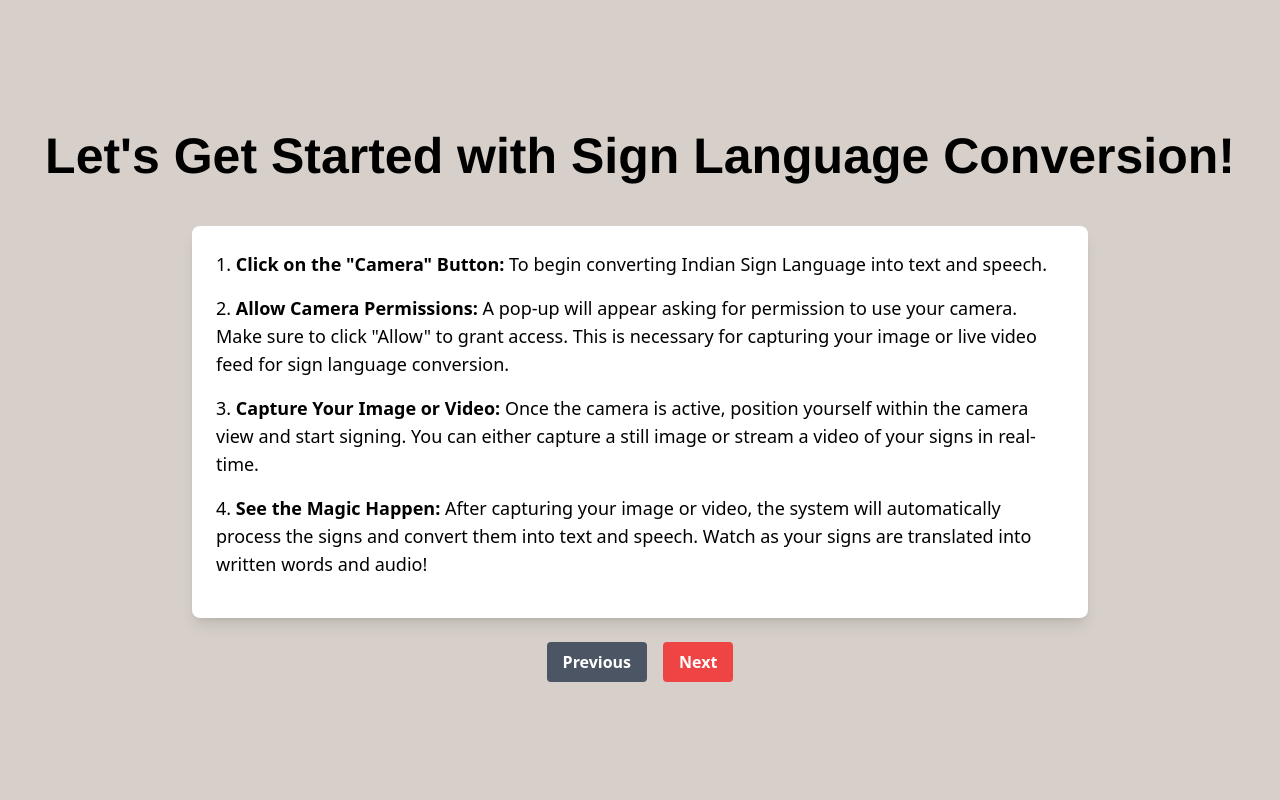
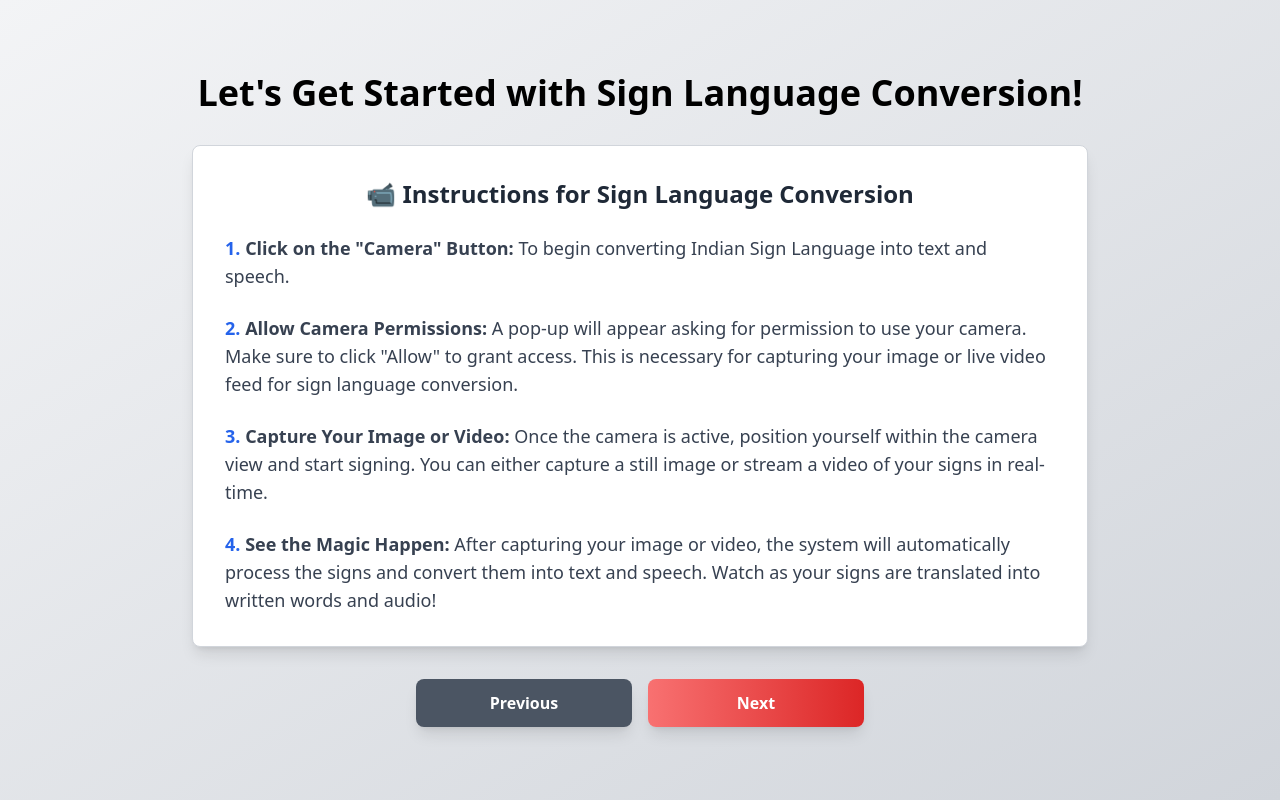
Before and after one commit to Saloni-16M/ISL, a React (Vite) app in the folder ISL/: page /next-page in a window 1280 px wide. Built offline with nearby package versions, Linux system fonts and the light colour scheme.

Commit message:
Changed design for instruction page.

```diff
--- a/ISL/src/components/NextPage/NextPage.jsx
+++ b/ISL/src/components/NextPage/NextPage.jsx
@@ -1,47 +1,70 @@
 import React from "react";
 import { useNavigate } from "react-router-dom";
-import './NextPage.css'
 
 const NextPage = () => {
   const navigate = useNavigate();
 
   const handleNext = () => {
-    navigate('/main-page'); // Replace with your actual next page route
+    navigate("/main-page"); // Replace with your actual next page route
   };
 
   const handlePrevious = () => {
-    navigate('/'); // Replace with your actual previous page route
+    navigate("/"); // Replace with your actual previous page route
   };
 
   return (
-    <div className="flex flex-col justify-center items-center h-screen p-6 next_page">
-      <h1 className=" font-bold text-center mb-8 text-white-600 head-np">
+    <div className="flex flex-col justify-center items-center h-screen p-6 bg-gradient-to-br from-gray-100 to-gray-300 text-gray-800 transition duration-500 ease-in-out">
+      <h1 className="font-extrabold text-3xl md:text-4xl text-black mb-8 text-center">
         Let's Get Started with Sign Language Conversion!
       </h1>
-      <div className="bg-white shadow-lg rounded-lg p-6 max-w-4xl text-left next-pag-box">
-        <p className="text-lg text-black-700 mb-4">
-          1. <strong>Click on the "Camera" Button:</strong> To begin converting Indian Sign Language into text and speech.
-        </p>
-        <p className="text-lg text-black-700 mb-4">
-          2. <strong>Allow Camera Permissions:</strong> A pop-up will appear asking for permission to use your camera. Make sure to click "Allow" to grant access. This is necessary for capturing your image or live video feed for sign language conversion.
-        </p>
-        <p className="text-lg text-black-700 mb-4">
-          3. <strong>Capture Your Image or Video:</strong> Once the camera is active, position yourself within the camera view and start signing. You can either capture a still image or stream a video of your signs in real-time.
-        </p>
-        <p className="text-lg text-black-700 mb-4">
-          4. <strong>See the Magic Happen:</strong> After capturing your image or video, the system will automatically process the signs and convert them into text and speech. Watch as your signs are translated into written words and audio!
-        </p>
+      <div className="bg-white shadow-lg rounded-lg p-8 max-w-4xl text-left next-pag-box transition-transform transform hover:scale-105 duration-300 ease-in-out border border-gray-300">
+        <h2 className="text-2xl font-extrabold text-gray-800 mb-6 text-center">
+          📹 Instructions for Sign Language Conversion
+        </h2>
+
+        <div className="space-y-6">
+          <p className="text-lg text-gray-700 mb-4 transition duration-200 ease-in-out hover:translate-x-1">
+            <span className="font-semibold text-blue-600">1.</span>{" "}
+            <strong>Click on the "Camera" Button:</strong> To begin converting
+            Indian Sign Language into text and speech.
+          </p>
+
+          <p className="text-lg text-gray-700 mb-4 transition duration-200 ease-in-out hover:translate-x-1">
+            <span className="font-semibold text-blue-600">2.</span>{" "}
+            <strong>Allow Camera Permissions:</strong> A pop-up will appear
+            asking for permission to use your camera. Make sure to click "Allow"
+            to grant access. This is necessary for capturing your image or live
+            video feed for sign language conversion.
+          </p>
+
+          <p className="text-lg text-gray-700 mb-4 transition duration-200 ease-in-out hover:translate-x-1">
+            <span className="font-semibold text-blue-600">3.</span>{" "}
+            <strong>Capture Your Image or Video:</strong> Once the camera is
+            active, position yourself within the camera view and start signing.
+            You can either capture a still image or stream a video of your signs
+            in real-time.
+          </p>
+
+          <p className="text-lg text-gray-700 mb-4 transition duration-200 ease-in-out hover:translate-x-1">
+            <span className="font-semibold text-blue-600">4.</span>{" "}
+            <strong>See the Magic Happen:</strong> After capturing your image or
+            video, the system will automatically process the signs and convert
+            them into text and speech. Watch as your signs are translated into
+            written words and audio!
+          </p>
+        </div>
       </div>
-      <div className="mt-6 flex space-x-4">
+
+      <div className="mt-8 flex space-x-4 w-full max-w-md">
         <button
           onClick={handlePrevious}
-          className="bg-gray-600 text-white font-semibold py-2 px-4 rounded hover:bg-gray-700 transition duration-300 ease-in-out flex-1"
+          className="bg-gray-600 text-white font-semibold py-3 px-6 rounded-lg hover:bg-gray-700 transition duration-300 ease-in-out flex-1 shadow-lg transform hover:translate-y-1"
         >
           Previous
         </button>
         <button
           onClick={handleNext}
-          className="bg-red-500 text-white font-semibold py-2 px-4 rounded hover:bg-red-600 transition duration-300 ease-in-out flex-1"
+          className="bg-gradient-to-r from-red-400 to-red-600 text-white font-semibold py-3 px-6 rounded-lg hover:from-red-600 hover:to-red-800 transition duration-300 ease-in-out flex-1 shadow-lg transform hover:translate-y-1"
         >
           Next
         </button>
```
